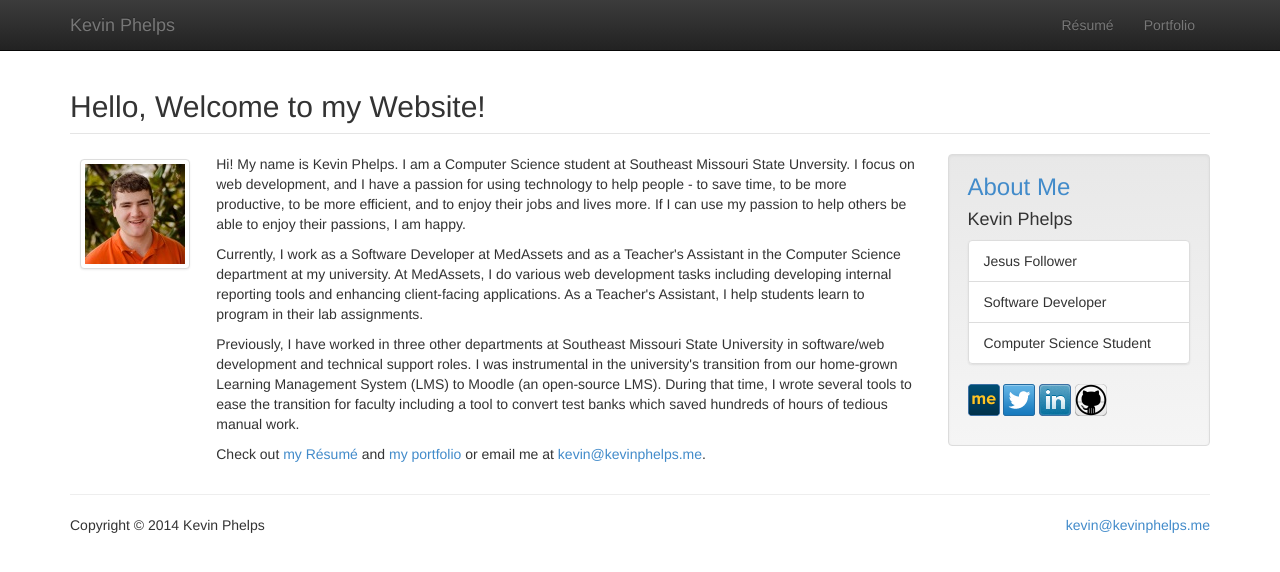
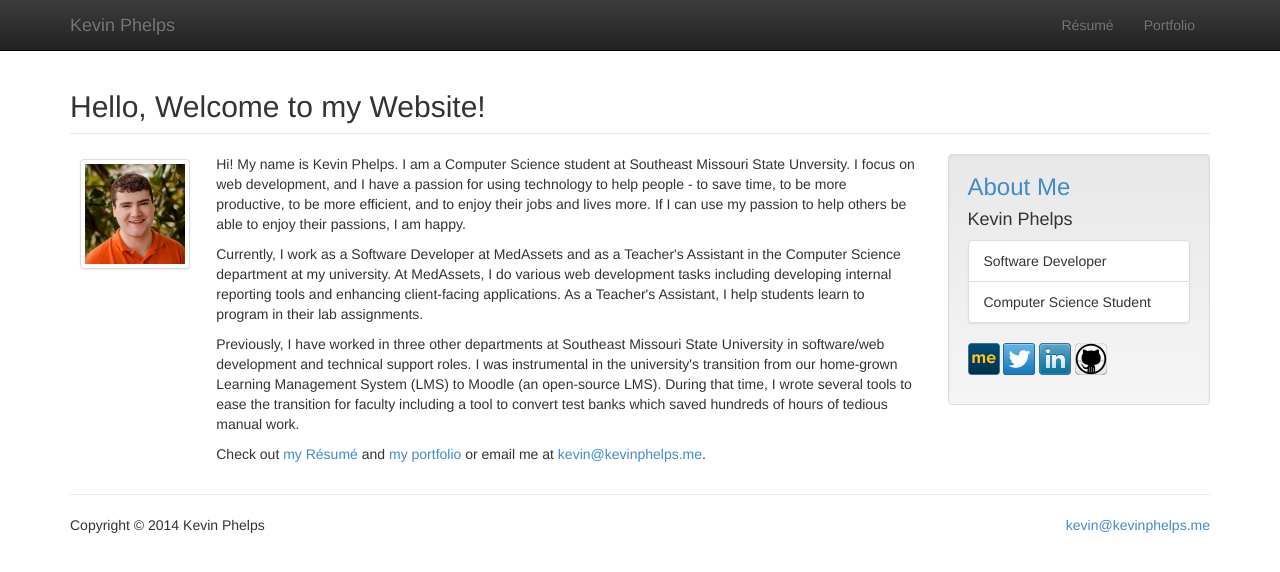
Before and after one commit to kevinphelps/kevinphelps.me, a Jekyll site: the page built from index.html, in a window 1280 px wide. Shown: the top 572 px of the page. Built offline with Jekyll 4.4.1, drawn with Linux system fonts in a browser that asks for light colours; Markdown is read by kramdown in place of the engine named in the settings.

Commit message:
about sidebar changes

```diff
--- a/_includes/about.html
+++ b/_includes/about.html
@@ -5,13 +5,12 @@
 <h4>Kevin Phelps</h4>
 
 <ul class="list-group">
-  <li class="list-group-item">Jesus Follower</li>
   <li class="list-group-item">Software Developer</li>
   <li class="list-group-item">Computer Science Student</li>
 </ul>
 
 <p>
-  <a target="_blank" href="http://about.me/kevinphelps">
+  <a target="_blank" href="http://about.kevinphelps.me">
     <img src="/images/aboutdotme-button.png">
   </a>
   <a target="_blank" href="https://www.twitter.com/KevinPhelps11">
```
